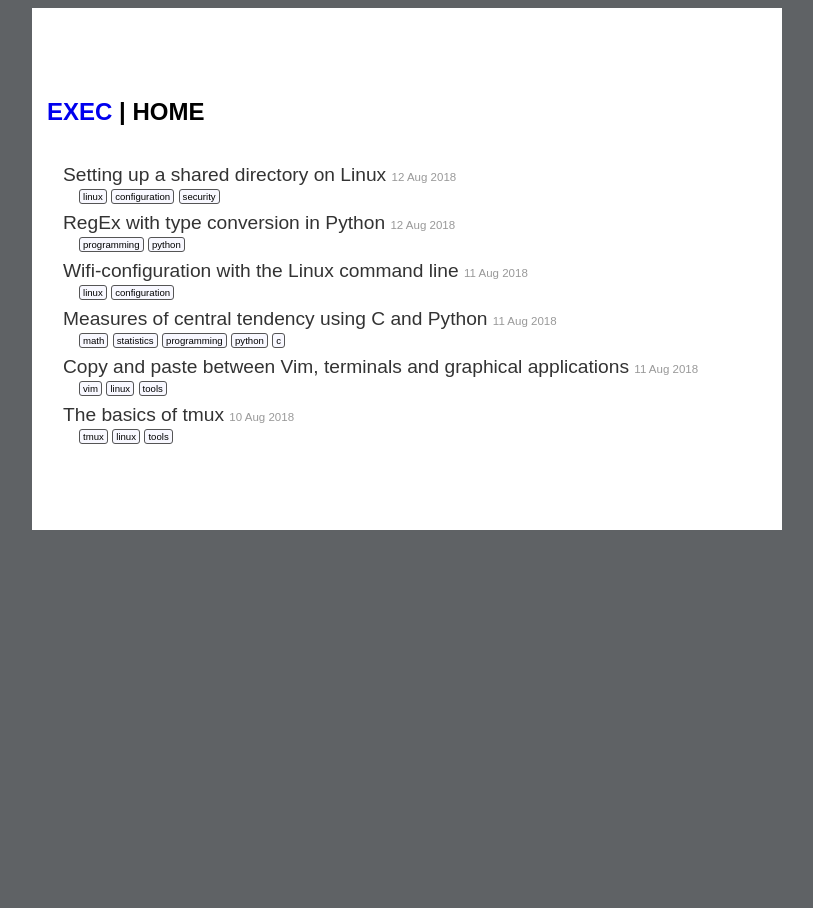
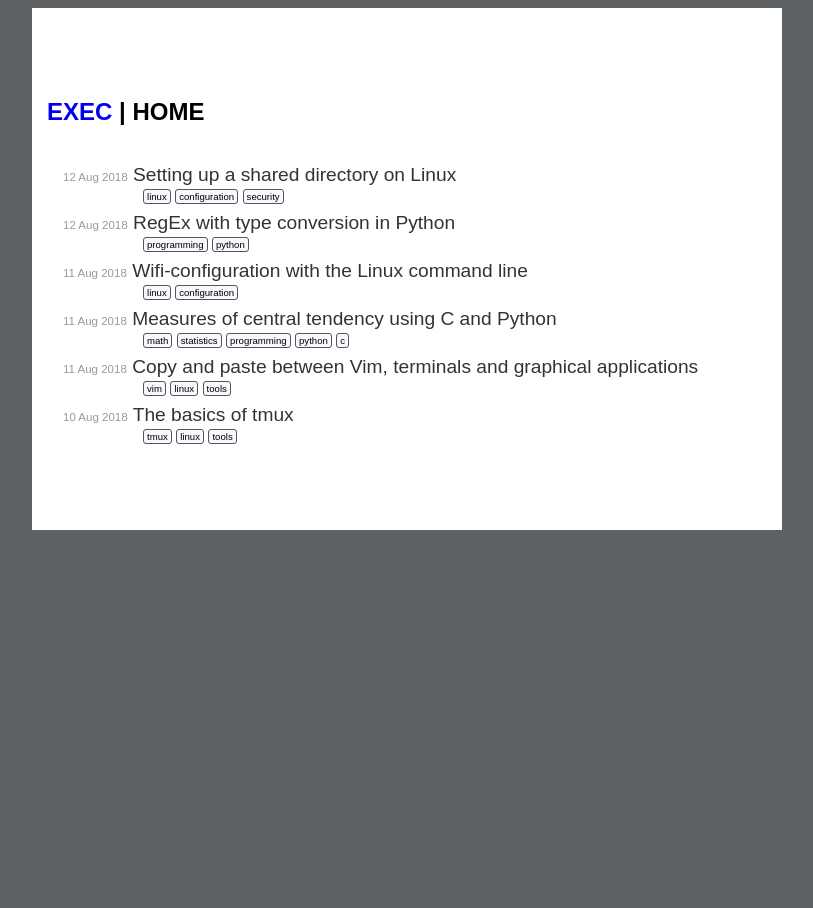
Before and after one commit to execas/execas.github.io, a Jekyll site: the page built from index.html, in a window 1280 px wide. Shown: the whole page, without its empty margins (233-1046 px from the left). Built offline with Jekyll 4.4.1, drawn with Linux system fonts in a browser that asks for light colours.

Commit message:
Update index.html

```diff
--- a/index.html
+++ b/index.html
@@ -37,12 +37,9 @@
   {% for post in site.posts %}
   <li>
     <h3>
-      <a href="{{ post.url }}">
-        {{ post.title }}
-        <small>{{ post.date | date_to_string }}</small>
-      </a>
+      <small>{{ post.date | date_to_string }}</small> <a href="{{ post.url }}">{{ post.title }}</a>
       </h3>
-      <ul class='tag-posts'><li>
+      <ul class='tagsunderpost'><li>
       {% for tag in post.tags %}
       <a class="tag-mark" href="{{ site.tag_page }}#{{ tag | slugify }}">{{ tag }}</a>
       {% endfor %}
```
